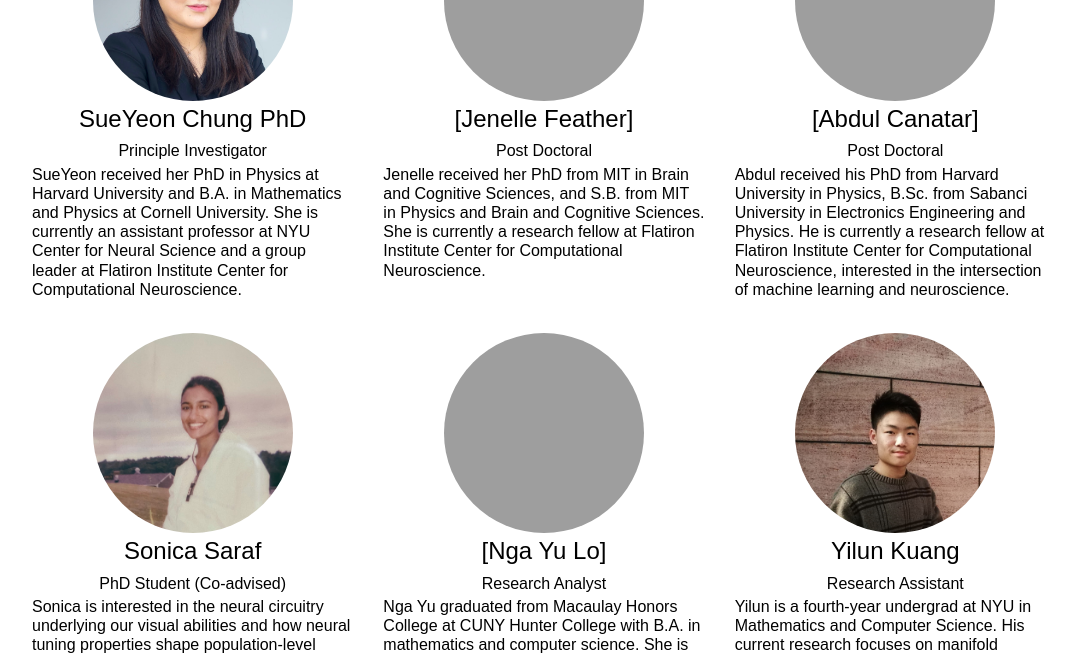
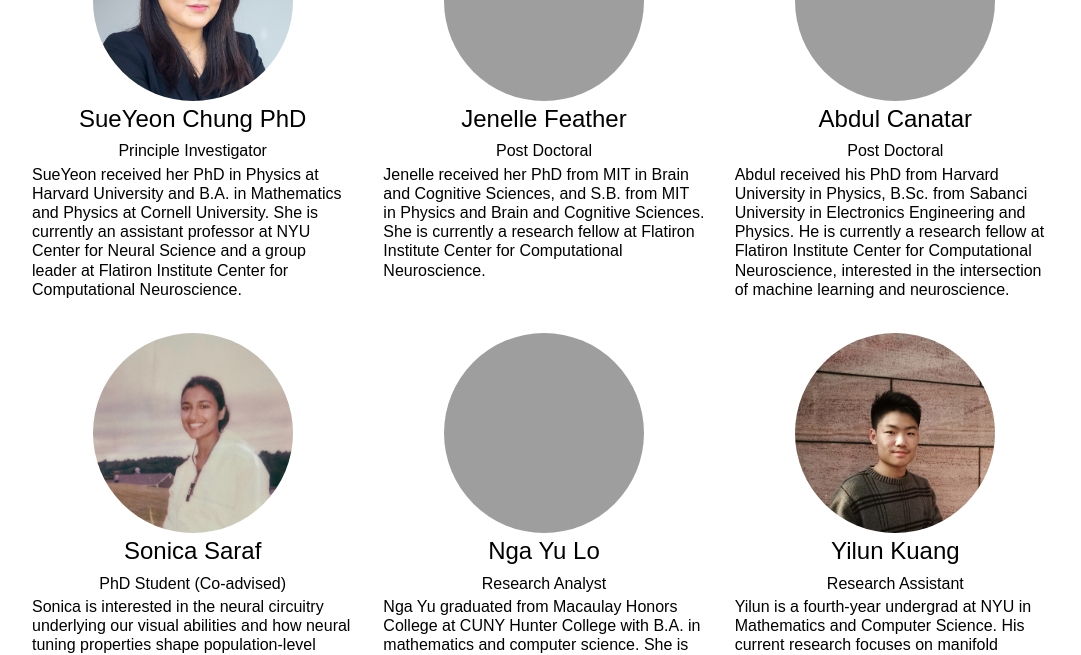
Before and after one commit to chung-neuroai-lab/chung-neuroai-lab.github.io, a Jekyll site: the page built from people.md, in a window 1280 px wide and 900 px high, scrolled down 228 px. Shown: the part 155-810 px from the top of the window, without its empty margins (96-1177 px from the left). Built offline with Jekyll 4.4.1, drawn with Linux system fonts in a browser that asks for light colours; our own code applies the rules of GitHub Pages for plain Markdown files.

Commit message:
Update people.md

```diff
--- a/people.md
+++ b/people.md
@@ -15,14 +15,14 @@ is_grid: true
 
 <div id="profile" class="card">
     <img id="profile-img" class="card-img" src="{{site.baseurl | prepend:site.url}}assets/img/jenelle-feather.jpg"/>
-    <div id="person" class="card-title"> <!----Title---> [<a id="https://www.jenellefeather.com/">Jenelle Feather</a>]</div>
+    <div id="person" class="card-title"> <!----Title---> <a id="https://www.jenellefeather.com/">Jenelle Feather</a></div>
     <div id="person" class="card-subtitle"> <!----Title---> Post Doctoral</div>
     <div id="person" class="card-body"> <!--Description--> Jenelle received her PhD from MIT in Brain and Cognitive Sciences, and S.B. from MIT in Physics and Brain and Cognitive Sciences. She is currently a research fellow at Flatiron Institute Center for Computational Neuroscience.</div>
 </div>
 
 <div id="profile" class="card">
     <img id="profile-img" class="card-img" src="{{site.baseurl | prepend:site.url}}assets/img/abdul-headshot.png"/>
-    <div id="person" class="card-title"> <!----Title---> [<a id="https://scholar.google.com/citations?user=_F4TER8AAAAJ&hl=en">Abdul Canatar</a>]</div>
+    <div id="person" class="card-title"> <!----Title---> <a id="https://scholar.google.com/citations?user=_F4TER8AAAAJ&hl=en">Abdul Canatar</a></div>
     <div id="person" class="card-subtitle"> <!----Title---> Post Doctoral</div>
     <div id="person" class="card-body"> <!--Description--> Abdul received his PhD from Harvard University in Physics, B.Sc. from Sabanci University in Electronics Engineering and Physics. He is currently a research fellow at Flatiron Institute Center for Computational Neuroscience, interested in the intersection of machine learning and neuroscience. </div>
 </div>
@@ -36,7 +36,7 @@ is_grid: true
 
 <div id="profile" class="card">
     <img id="profile-img" class="card-img" src="{{site.baseurl | prepend:site.url}}assets/img/ngayu.jpg"/>
-    <div id="person" class="card-title"> <!----Title---> [<a id="https://www.ngayulo.com">Nga Yu Lo</a>]</div>
+    <div id="person" class="card-title"> <!----Title---> <a id="https://www.ngayulo.com">Nga Yu Lo</a></div>
     <div id="person" class="card-subtitle"> <!----Title---> Research Analyst</div>
     <div id="person" class="card-body">Nga Yu graduated from Macaulay Honors College at CUNY Hunter College with B.A. in mathematics and computer science. She is interested in the intersection between artificial intelligence and computational neuroscience. Currently, she is working on extending the theory of manifold capacity and understanding the underlying geometries in high dimensional data. In her free time, she enjoys hiking and drawing.</div>
 </div>
```
